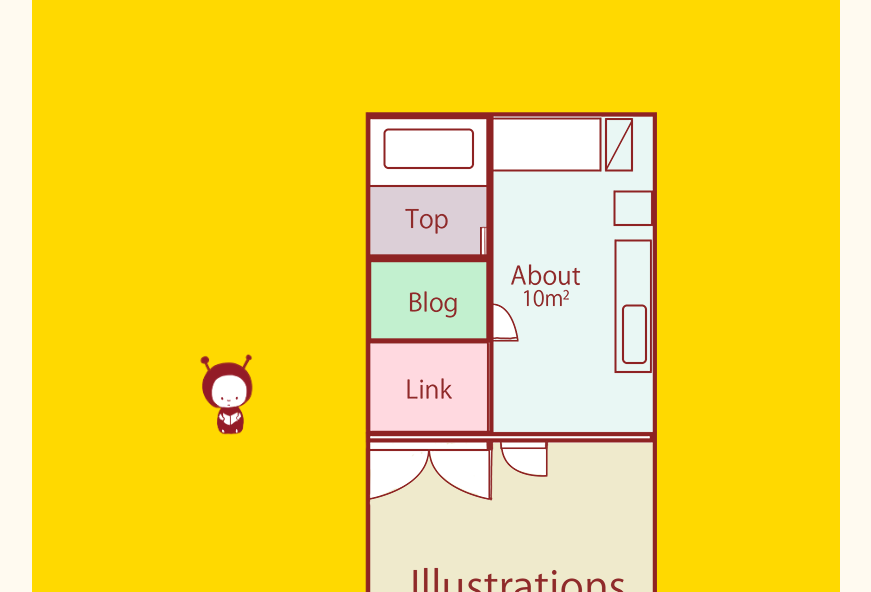
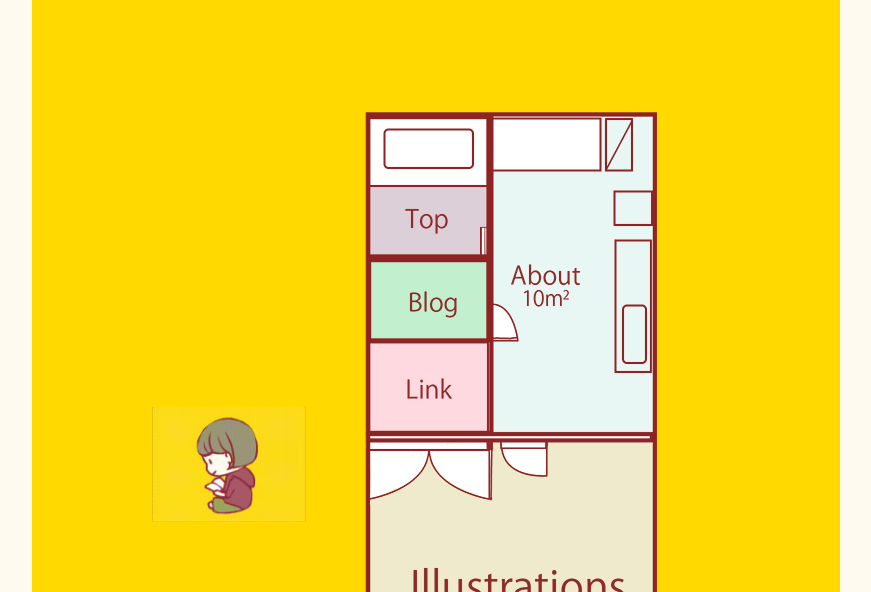
Before and after one commit to emozun/pokoj, a plain HTML site: page index.html in a window 1280 px wide. Shown: the part 208-800 px from the top of the page, without its empty margins (204-1075 px from the left). Drawn offline with nearby package versions, Linux system fonts and the light colour scheme.

Commit message:
gifを投入。要修正。

```diff
--- a/css/common.css
+++ b/css/common.css
@@ -107,7 +107,7 @@ div #go {
 div #go img{
   width:100%;
   height:100%;
-  margin-top: 30em;
+  margin-top: 40em;
   margin-left: 10em;
 }
 
--- a/index.html
+++ b/index.html
@@ -43,7 +43,7 @@
       </div>
 
       <div id="go">
-        <img src="image/go_1.png" alt="Goくん">
+        <img src="image/pkj.gif" alt="Goくん">
       </div>
 
     </div>
```
Also changed, not shown: image/pkj.gif (added).
